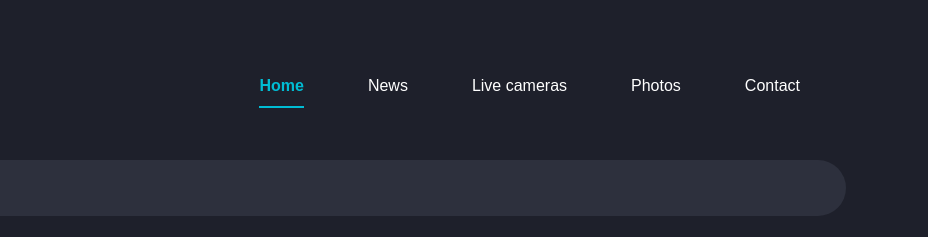
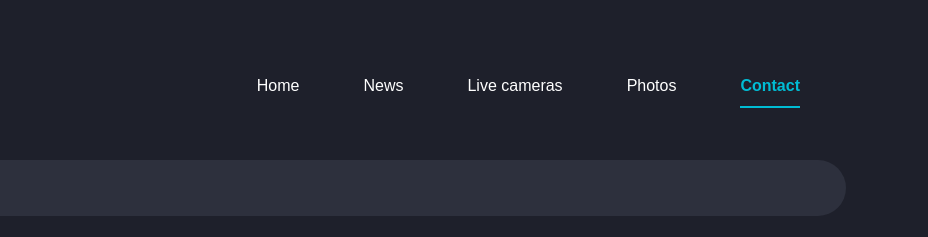
Before and after one commit to yasmin2624/Weather, a plain HTML site: page contact.html in a window 1280 px wide. Shown: the top 237 px of the page, 352-1280 px from the left. Drawn offline with nearby package versions, Linux system fonts and the light colour scheme; no server answers.

Commit message:
3th commit

```diff
--- a/contact.html
+++ b/contact.html
@@ -46,7 +46,7 @@
             <div class="collapse navbar-collapse" id="navbarNav">
               <ul class="nav nav-underline ">
                 <li class="nav-item mx-4">
-                  <a class="nav-link active" aria-current="page" href="./index.html"
+                  <a class="nav-link " aria-current="page" href="./index.html"
                     >Home</a
                   >
                 </li>
@@ -60,7 +60,7 @@
                   <a class="nav-link" href="#">Photos</a>
                 </li>
                 <li class="nav-item mx-4">
-                  <a class="nav-link" href="contact.html">Contact</a>
+                  <a class="nav-link active" href="contact.html">Contact</a>
                 </li>
               </ul>
             </div>
```
